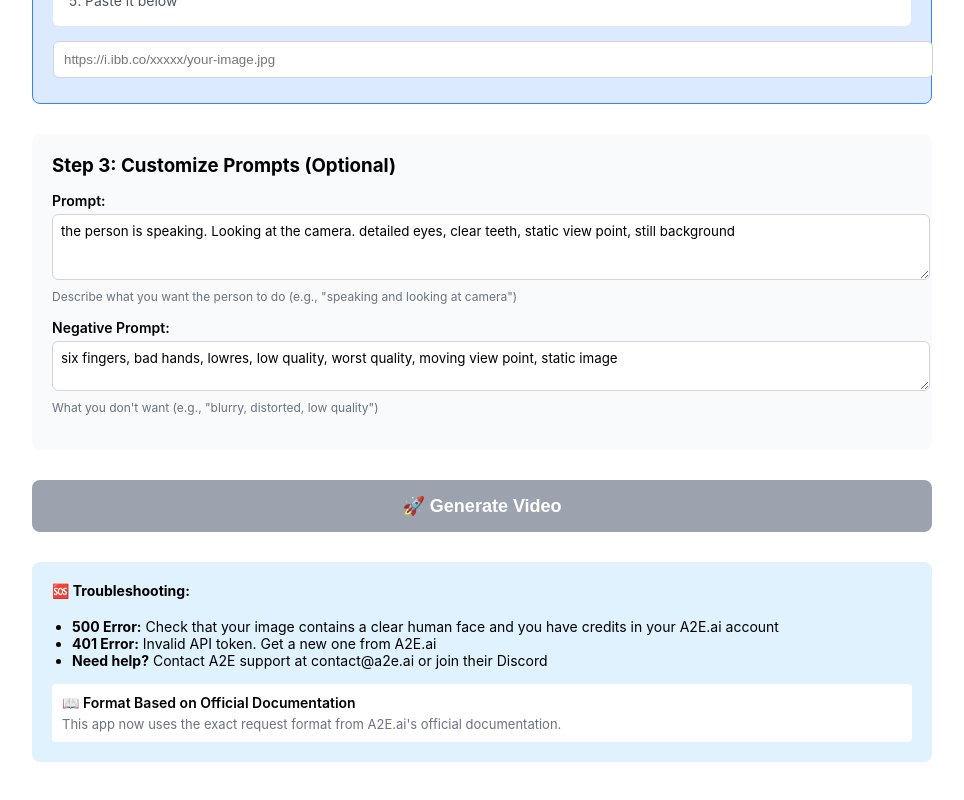
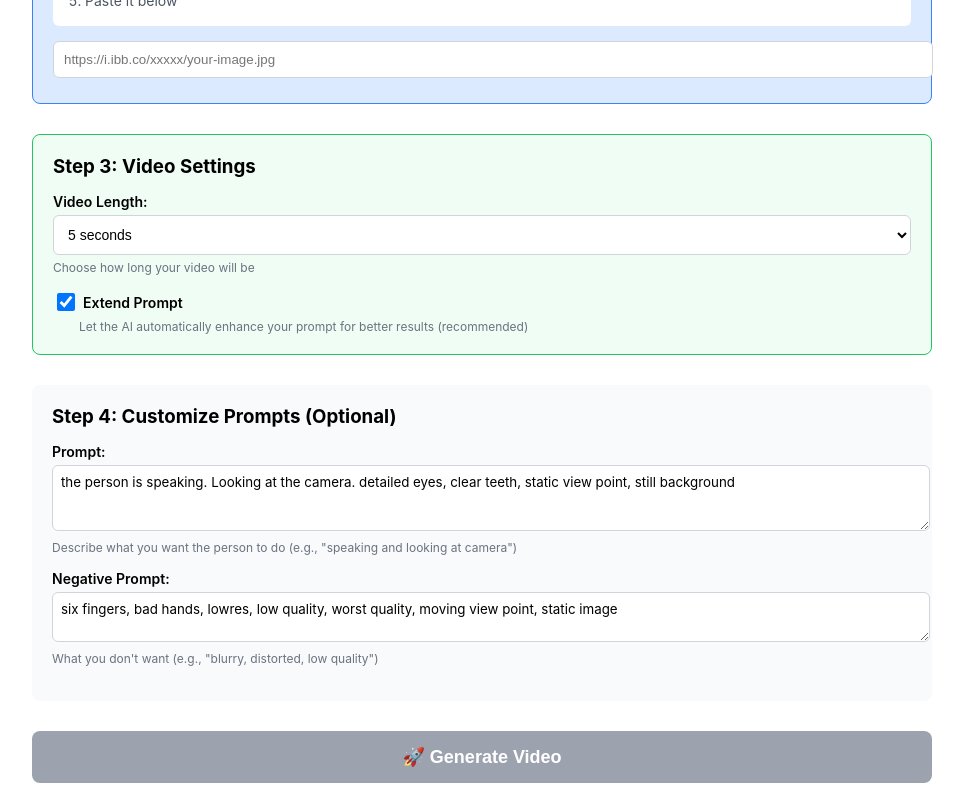
Before and after one commit to ndwiebe/image-to-video-generator, a React (Vite) app: page / in a window 1280 px wide. Shown: the part 640-1440 px from the top of the page, without its empty margins (158-1122 px from the left). Built offline with nearby package versions, Linux system fonts and the light colour scheme.

Commit message:
Add video_time and extend_prompt fields to match official A2E.ai documentation

```diff
--- a/src/App.jsx
+++ b/src/App.jsx
@@ -5,6 +5,8 @@ function App() {
   const [imageUrl, setImageUrl] = useState('');
   const [promptText, setPromptText] = useState('the person is speaking. Looking at the camera. detailed eyes, clear teeth, static view point, still background');
   const [negativePrompt, setNegativePrompt] = useState('six fingers, bad hands, lowres, low quality, worst quality, moving view point, static image');
+  const [videoTime, setVideoTime] = useState(5); // NEW: video length
+  const [extendPrompt, setExtendPrompt] = useState(true); // NEW: extend prompt option
   const [isGenerating, setIsGenerating] = useState(false);
   const [debugInfo, setDebugInfo] = useState('');
   const [status, setStatus] = useState('');
@@ -70,12 +72,14 @@ function App() {
 
     const directImageUrl = convertToDirectUrl(imageUrl);
 
-    // Use EXACT format from official documentation
+    // Use EXACT format from official documentation - NOW WITH ALL FIELDS
     const requestBody = {
       name: `Video_${Date.now()}`,
       image_url: directImageUrl,
       prompt: promptText,
-      negative_prompt: negativePrompt
+      negative_prompt: negativePrompt,
+      video_time: videoTime,           // ADDED
+      extend_prompt: extendPrompt      // ADDED
     };
 
     // Log the request for debugging
@@ -275,9 +279,52 @@ function App() {
         )}
       </div>
 
+      {/* Video Settings Section - NEW */}
+      <div style={{ marginBottom: '30px', padding: '20px', backgroundColor: '#f0fdf4', borderRadius: '8px', border: '1px solid #22c55e' }}>
+        <h3 style={{ marginTop: 0, marginBottom: '15px' }}>Step 3: Video Settings</h3>
+
+        <div style={{ marginBottom: '15px' }}>
+          <label style={{ display: 'block', marginBottom: '5px', fontSize: '14px', fontWeight: '600' }}>Video Length:</label>
+          <select
+            value={videoTime}
+            onChange={(e) => setVideoTime(Number(e.target.value))}
+            style={{
+              width: '100%',
+              padding: '10px',
+              border: '1px solid #d1d5db',
+              borderRadius: '6px',
+              fontSize: '14px',
+              backgroundColor: 'white'
+            }}
+          >
+            <option value={5}>5 seconds</option>
+            <option value={10}>10 seconds</option>
+            <option value={15}>15 seconds</option>
+          </select>
+          <p style={{ fontSize: '12px', color: '#6b7280', margin: '5px 0 0 0' }}>
+            Choose how long your video will be
+          </p>
+        </div>
+
+        <div style={{ marginBottom: '0' }}>
+          <label style={{ display: 'flex', alignItems: 'center', fontSize: '14px', cursor: 'pointer' }}>
+            <input
+              type="checkbox"
+              checked={extendPrompt}
+              onChange={(e) => setExtendPrompt(e.target.checked)}
+              style={{ marginRight: '8px', width: '18px', height: '18px', cursor: 'pointer' }}
+            />
+            <span style={{ fontWeight: '600' }}>Extend Prompt</span>
+          </label>
+          <p style={{ fontSize: '12px', color: '#6b7280', margin: '5px 0 0 0', paddingLeft: '26px' }}>
+            Let the AI automatically enhance your prompt for better results (recommended)
+          </p>
+        </div>
+      </div>
+
       {/* Prompt Section */}
       <div style={{ marginBottom: '30px', padding: '20px', backgroundColor: '#f9fafb', borderRadius: '8px' }}>
-        <h3 style={{ marginTop: 0, marginBottom: '15px' }}>Step 3: Customize Prompts (Optional)</h3>
+        <h3 style={{ marginTop: 0, marginBottom: '15px' }}>Step 4: Customize Prompts (Optional)</h3>
 
         <div style={{ marginBottom: '15px' }}>
           <label style={{ display: 'block', marginBottom: '5px', fontSize: '14px', fontWeight: '600' }}>Prompt:</label>
@@ -368,7 +415,7 @@ function App() {
         <div style={{ marginTop: '15px', padding: '10px', backgroundColor: '#ffffff', borderRadius: '4px' }}>
           <p style={{ margin: '0 0 5px 0', fontWeight: '600' }}>📖 Format Based on Official Documentation</p>
           <p style={{ margin: 0, fontSize: '13px', color: '#6b7280' }}>
-            This app now uses the exact request format from A2E.ai's official documentation.
+            This app now uses the exact request format from A2E.ai's official documentation including video_time and extend_prompt fields.
           </p>
         </div>
       </div>
```
